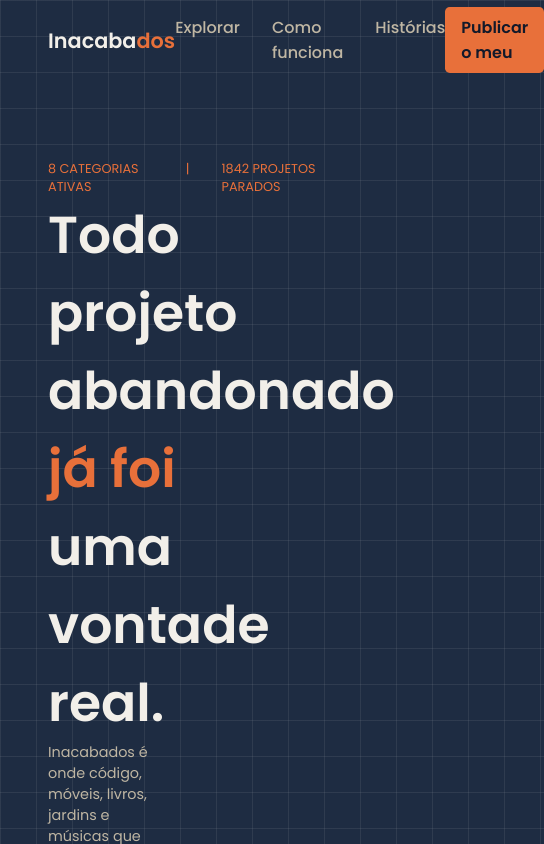
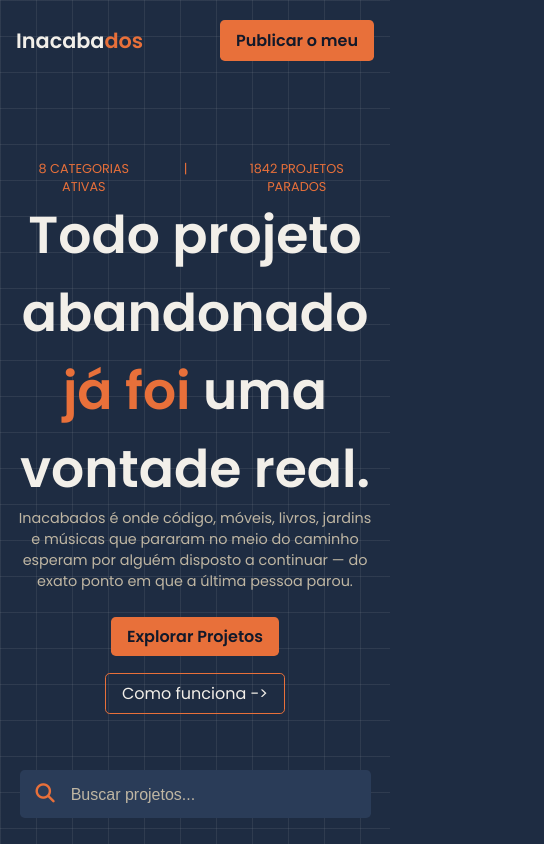
Before and after one commit to SBrunoli/Projeto-Inacabados, a React (Vite) app: page / in a window 390 px wide. Shown: the top 844 px of the page, 544 px wide, since content can reach past the window. Built offline with nearby package versions, Linux system fonts and the light colour scheme; data requests are answered from the project's data file.

Commit message:
style: implementa responsividade em todos os componentes

```diff
--- a/src/components/Footer/Footer.module.css
+++ b/src/components/Footer/Footer.module.css
@@ -14,3 +14,10 @@
   text-decoration: underline;
   color: var(--color-primary);
 }
+
+@media (max-width: 720px) {
+  .footer {
+    flex-direction: column;
+    gap: 1rem;
+  }
+}
--- a/src/components/Hero/Hero.module.css
+++ b/src/components/Hero/Hero.module.css
@@ -64,7 +64,7 @@
 }
 
 .hero__search {
-  width: fit-content;
+  width: 90vw;
   height: 3rem;
   margin-top: 4rem;
   padding: 0 0.3rem 0rem 1rem;
@@ -83,7 +83,7 @@
 }
 
 .hero__searchInput {
-  width: 25rem;
+  width: 100%;
   background-color: transparent;
   border: none;
   outline: none;
@@ -95,3 +95,26 @@
   color: var(--color-text-secondary);
   font-size: 1rem;
 }
+
+@media (max-width: 720px) {
+  .hero {
+    display: flex;
+    flex-direction: column;
+    align-items: center;
+    text-align: center;
+    padding: 0 1rem;
+  }
+
+  .hero__title {
+    width: 100%;
+  }
+
+  .hero__description {
+    width: 100%;
+  }
+
+  .hero__buttons {
+    flex-direction: column;
+    gap: 2rem;
+  }
+}
--- a/src/components/HowItWorks/HowItWorks.module.css
+++ b/src/components/HowItWorks/HowItWorks.module.css
@@ -8,7 +8,7 @@
 }
 
 .howItWorks__title {
-  max-width: 30%;
+  width: 30%;
   font-size: 1.7em;
   color: var(--color-text-primary);
 }
@@ -24,7 +24,7 @@
 }
 
 .howItWorks__cards {
-  width: fit-content;
+  width: 100%;
   padding: 0.5rem;
   border-left: 2px solid var(--color-primary);
 }
@@ -43,3 +43,19 @@
   font-size: 0.8rem;
   color: var(--color-text-secondary);
 }
+
+@media (max-width: 720px) {
+  .howItWorks__title {
+    width: 100%;
+    text-align: center;
+  }
+
+  .howItWorks__cardsConteiner {
+    flex-direction: column;
+    align-items: stretch;
+  }
+
+  .howItWorks__cards {
+    flex: 1;
+  }
+}
--- a/src/components/Infos/Infos.module.css
+++ b/src/components/Infos/Infos.module.css
@@ -31,3 +31,9 @@
   text-transform: uppercase;
   font-weight: 500;
 }
+
+@media (max-width: 720px) {
+  .infos {
+    grid-template-columns: repeat(2, 1fr);
+  }
+}
--- a/src/components/Navbar/Navbar.module.css
+++ b/src/components/Navbar/Navbar.module.css
@@ -59,3 +59,13 @@
   font-weight: 600;
   border-radius: 0.3rem;
 }
+
+@media (max-width: 720px) {
+  .navbar {
+    padding: 0 1rem;
+  }
+
+  .list {
+    display: none;
+  }
+}
--- a/src/components/PublishProject/PublishProject.module.css
+++ b/src/components/PublishProject/PublishProject.module.css
@@ -7,7 +7,7 @@
 
 .PublishProject__box {
   width: 100%;
-  height: 12rem;
+  min-height: 12rem;
   padding: 0 3rem;
   background-color: var(--color-surface);
   border: 1px dashed var(--color-text-primary);
@@ -35,3 +35,12 @@
   background-color: var(--color-primary);
   color: var(--color-text-on-primary);
 }
+
+@media (max-width: 720px) {
+  .PublishProject__box {
+    text-align: center;
+    flex-direction: column;
+    gap: 2rem;
+    padding: 1rem;
+  }
+}
```
